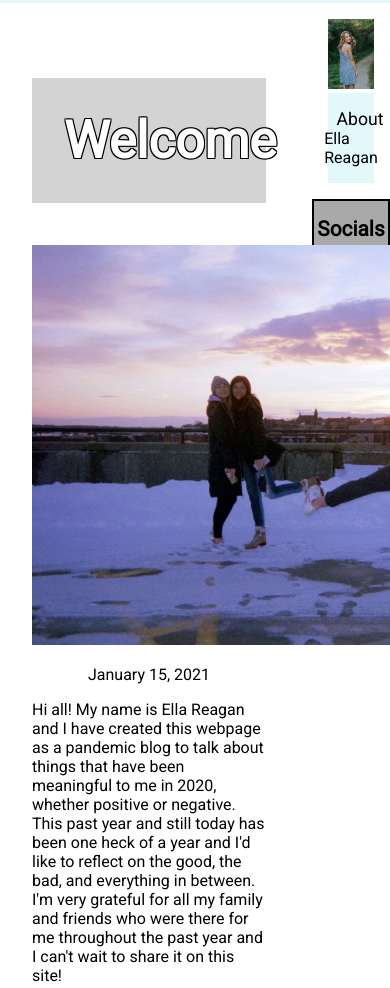
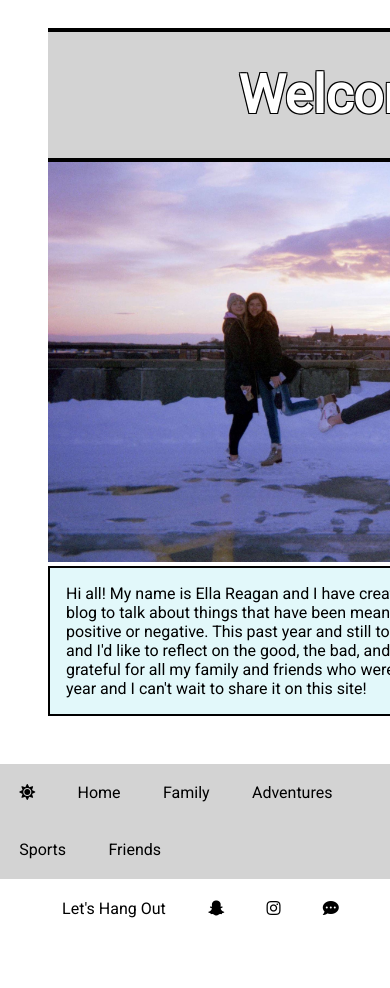
Before and after one commit to ellareags/Ella-Reagan--Final-Project-, a plain HTML site: page index.html in a window 390 px wide. Shown: the part 294-1282 px from the top of the page. After the commit the page ends 1247 px from the top, so only its background shows below. Drawn offline with Linux system fonts and the light colour scheme.

Commit message:
media queries

```diff
--- a/css/style.css
+++ b/css/style.css
@@ -34,49 +34,52 @@ background-color: #E2F8FA;
   align-items: center;
   flex-direction: column;
 }
-
 .main-container {
-  width: 95%;
+  width: 80%;
   margin: 0 auto;
 }
 .article{
   width: 70%;
 }
-
 .blog-entry {
   border: 2px solid;
   margin-bottom: 2rem;
+  margin-top: 2rem;
   padding: 1.5rem;
+  justify-content: center;
+  align-items: center;
 }
 .blog-entry entry{
-  width: 50%;
-  float: right;
+  width: 100%;
+  align-items: center;
 }
 .blog-entry-header {
-  /* display: flex; */
-  /* justify-content: space-between; */
   align-items: center;
 }
 .entry {
   width: 75%;
   height: 15vh;
-  overflow: hidden;
+ overflow: hidden;
   line-height: 1.25rem;
   text-align: justify;
+}
+.header-container{
+  padding: 0;
+  margin: 0 auto;
 }
 .label{
   text-align: center;
   padding: 1.3rem;
-  padding-bottom: none;
-  padding-top: none;
   background-color: lightgrey;
   width: 100%;
+  position: top;
+  top: 1;
+  margin-top: 0;
 }
 .image{
-   display: flex;
+  display: flex;
   margin-left: auto;
   margin-right: auto;
-  /* padding: 1.5rem; */
   border: solid black 2px;
 }
 .more {
@@ -98,12 +101,27 @@ background-color: #E2F8FA;
   color: black;
 }
 .footer-container li{
-  list-style-type: none;
-  padding: 1rem;
-  display: flex;
-  justify-content: space-between;
+  display: inline-block;
+  padding: 1.3rem;
+  justify-content: space-evenly;
+  align-items: center;
   flex-direction: column;
 }
-.footer-container{
-  display: inline-block;
+.footer-container li:hover{
+  font-weight: bold;
+  font-size: 1.1rem;
 }
+.footer-container ul {
+width: 100%;
+margin: 0;
+padding:0;
+background-color: #E2F8FA;
+}
+.hangout{
+  float: right;
+  margin-right: 2rem;
+}
+.hangout li{
+  padding: 1.5rem;
+  margin-top: -15px;
+}
--- a/css/style2.css
+++ b/css/style2.css
@@ -18,7 +18,7 @@ body{
 .header-container h3{
   display: flex;
   justify-content: center;
-  font-size: 1.5rem;
+ font-size: 1.5rem;
 }
 .nav{
   text-align: center;
@@ -42,17 +42,21 @@ background-color: #E2F8FA;
 }
 .nav li{
   display: inline-block;
-  padding: 1.5rem;
+  padding: 1.3rem;
   justify-content: space-evenly;
   align-items: center;
   flex-direction: column;
 }
+.menu i{
+  display: none;
+}
 .aside-container{
   float: right;
   width: 20%;
+  padding: 1rem;
 }
 .about-container{
-padding: 1rem;
+padding:1rem;
 align-items: center;
 }
 .about-container div{
@@ -70,13 +74,13 @@ align-items: center;
   justify-content: center;
 }
 .social-container{
-  background-color: darkgray;
+  background-color: lightgray;
   border: solid 2px black;
 }
 .social{
   display: flex;
   justify-content: center;
- padding-top: 1rem;
+  padding:  1rem 0rem ;
  font-weight: bold;
  font-size: 1.3rem;
 }
@@ -86,49 +90,106 @@ align-items: center;
   display: flex;
   justify-content: space-evenly;
   align-items: center;
-  padding: .4rem;
   padding-bottom: 1rem;
 }
+.icons i::after{
+  content: '|';
+   padding: .8rem;;
+}
 .main-container{
+  width: 50%;
+  padding: 3rem;
   float: left;
-  width: 60%;
-  padding: 2rem;
 }
 .main-container img{
-  height: 600;
-  width: 400;
-  margin-left: auto;
-  margin-right: auto;
-  padding-top: none;
+  max-height:800px;
+  width: 600px;
+  padding-top: 0;
 }
 .main-container div{
-  display: inline;
-  justify-content: center;
   text-align: center;
+  padding: 0;
 }
 .welcome{
+ padding: 2rem;
+ height: auto;
+ margin-bottom: 0;
+ width: 536px;
+}
+.welcome{
+color: white;
 background-color: lightgray;
-padding: 2rem;
-/* width: 62%; */
-color: white;
-font-size: 3.2rem;
+font-size: max(3.3rem);
 font-weight: bold;
+border-bottom: 4px solid black;
+border-top: 4px solid black;
  text-shadow:
    -1px -1px 0 #000,
     1px -1px 0 #000,
     -1px 1px 0 #000,
      1px 1px 0 #000;
 }
-.blog-entry{
-  /* width: 70%;  */
+.entry{
+  background-color: #E2F8FA;
+  padding: 1rem;
+  width: 565px;
+  margin-left: auto;
+  margin-right: auto;
+  border: solid black 2px;
 }
 .footer-container {
- width: 100%;
- float: left;
+  display: inline-block;
+ width:100%;
 }
 .footer-container li{
-   display: inline-block;
-   padding: 1.5rem;
-  justify-content: space-between;
-  align-items: center;  flex-direction: column;
+  display: inline-block;
+  padding: 1.2rem;
+  justify-content: space-evenly;
+  align-items: center;
+  flex-direction: column;
 }
+.footer-container ul{
+width: 100%;
+margin: 0;
+padding:0;
+background-color: lightgrey;
+}
+.footer-container a{
+  text-decoration:none;
+  color: black;
+  width: .8rem;
+}
+.hangout{
+  float: right;
+  margin-right: 2rem;
+}
+.hangout li{
+  padding: 1.2rem;
+  margin-top: -15px;
+}
+@media only screen and (max-width: 1024px) {
+  .aside-container{
+    display: none;
+  }
+  .menu i{
+    display: inline;
+   padding: 0;
+  }
+  .nav a{
+    display: none;
+  }
+  .sun i{
+    display: none;
+  }
+  .main-container div{
+    width: 100%;
+    float: none;
+    margin-left: auto;
+    margin-right: auto;
+  }
+  .label{
+    width: 100%;
+    float: none;
+    align-items: center;
+  }
+}
--- a/index.html
+++ b/index.html
@@ -17,9 +17,12 @@
 		<h3> Life as a Member of the Class of 2021 </h3>
 		<div class="nav">
 			<ul class="navbar">
-				<li>
+				<li class="sun">
 					<i class="fas fa-sun"></i>
         </li>
+        <li class="menu">
+          <i class="fas fa-bars" ></i>
+        <li/>
         <li>
           <a href="../index.html" class="link">Home</a>
         </li>
@@ -58,11 +61,10 @@
     <main class= "main-container">
       <div>
         <h2 class="welcome"> Welcome </h2>
-        <img src="images/disposable.jpeg" alt="picture with friends" height="400" width="600">
+         <img src="images/disposable.jpeg" alt="picture with friends">
       </div>
       <section class="blog-entry">
         <div class="blog-entry-header">
-          <p class="date"> January 15, 2021</p>
         </div>
         <article class="entry">Hi all! My name is Ella Reagan and I have created this webpage as a pandemic blog to talk about things that have been meaningful to me in 2020, whether positive or negative. This past year and still today has been one heck of a year and I'd like to reflect on the good, the bad, and everything in between. I'm very grateful for all my family and friends who were there for me throughout the past year and I can't wait to share it on this site! </article>
       </section>
@@ -87,13 +89,20 @@
         <li>
           <a href="./html/friends.html" class="link">Friends</a>
         </li>
-      </ul>
-      </ul>
-      <p> Let's Hang Out </p>
-      <ul>
-        <li><i class="fab fa-snapchat-ghost"></i></li>
-        <li><i class="fab fa-instagram" ></i></li>
-        <li><i class="fas fa-comment-dots"></i></li>
+        <div class="hangout">
+          <li>
+            <p>Let's Hang Out </p>
+          </li>
+          <li>
+            <i class="fab fa-snapchat-ghost"></i>
+          </li>
+          <li>
+            <i class="fab fa-instagram"></i>
+          </li>
+          <li>
+            <i class="fas fa-comment-dots"></i>
+          </li>
+        </div>
       </ul>
     </footer>
   </body>
```
Also changed, not shown: html/adventures.html (+5 -3 lines), html/family.html (+5 -3 lines), html/friends.html (+6 -3 lines), html/sports.html (+5 -3 lines).
